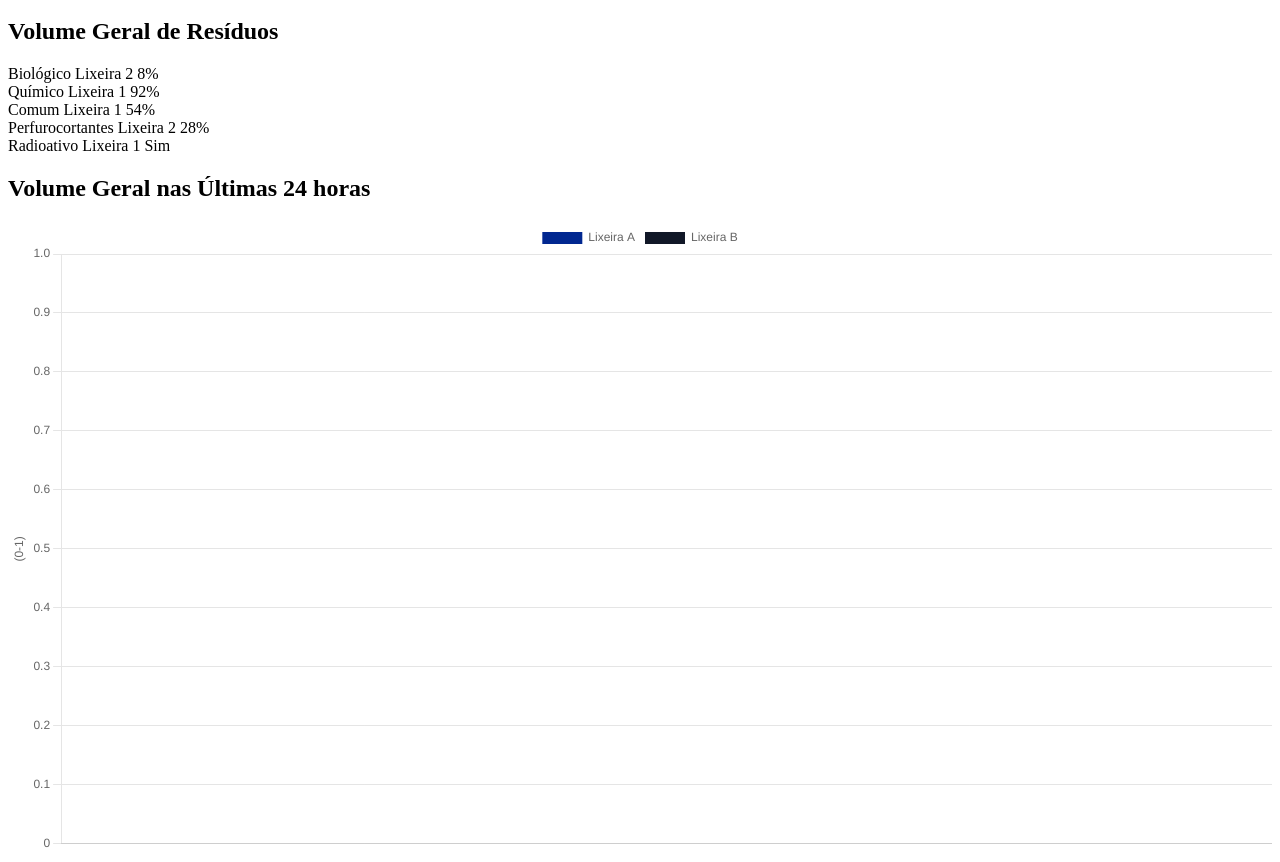
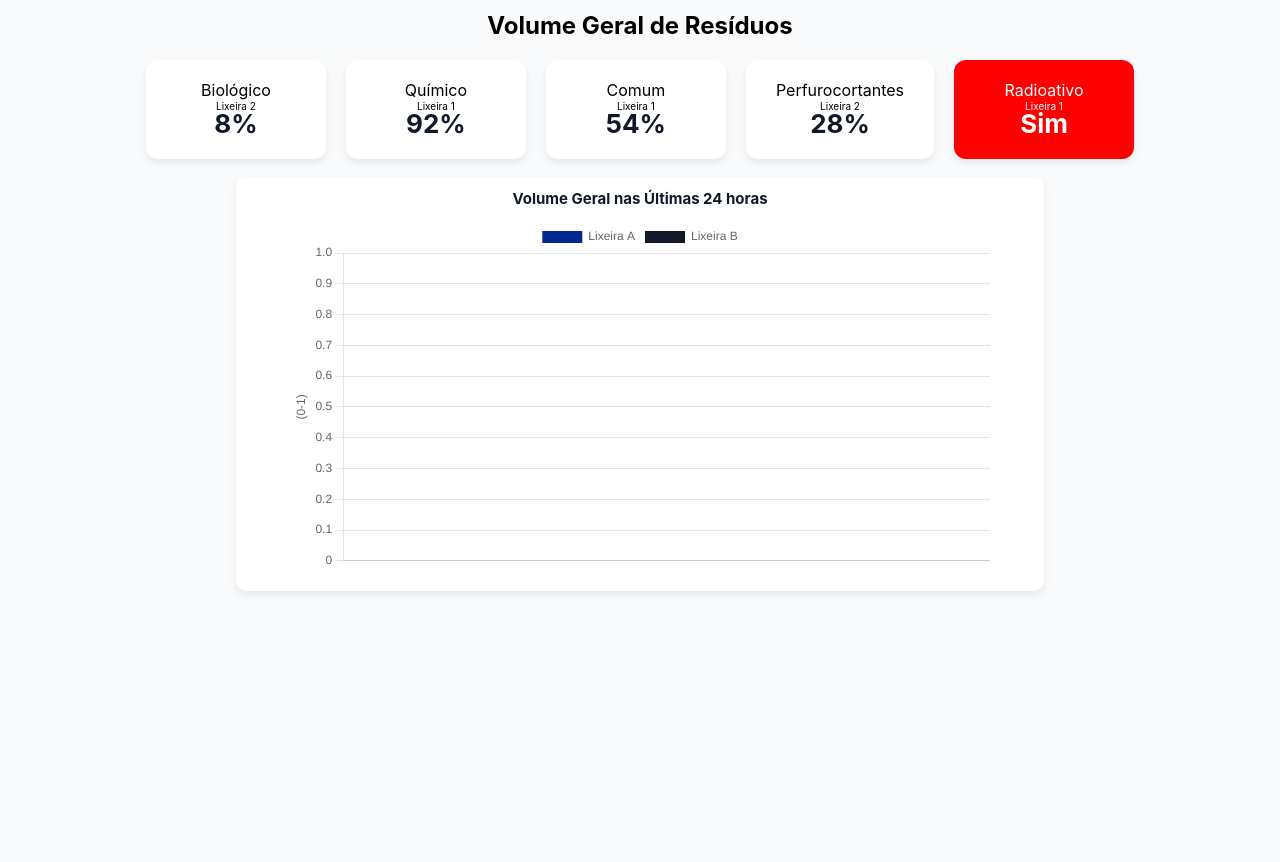
Before and after one commit to Smart-Waste-Monitor/Back-End-Grupo, a website: page ProjetoGrupo - Smart Warst System/dash-SMART/dashboard.html in a window 1280 px wide. Shown: the part 70-932 px from the top of the page. After the commit the page ends 800 px from the top, so only its background shows below. Drawn offline with nearby package versions, Linux system fonts and the light colour scheme; no server answers.

Commit message:
FIXED: (css)

```diff
--- a/ProjetoGrupo - Smart Warst System/dash-SMART/dashboard.html
+++ b/ProjetoGrupo - Smart Warst System/dash-SMART/dashboard.html
@@ -4,8 +4,8 @@
 <head>
     <title>Volumes</title>
     <script src="https://cdn.jsdelivr.net/npm/chart.js"></script>
-    <link rel="stylesheet" href="css/header.css">
-    <link rel="stylesheet" href="css/dashboard.css">
+    <link rel="stylesheet" href="../public/css/header.css">
+    <link rel="stylesheet" href="../public/css/dashboard.css">
 </head>
 <body>
     <header>
```
